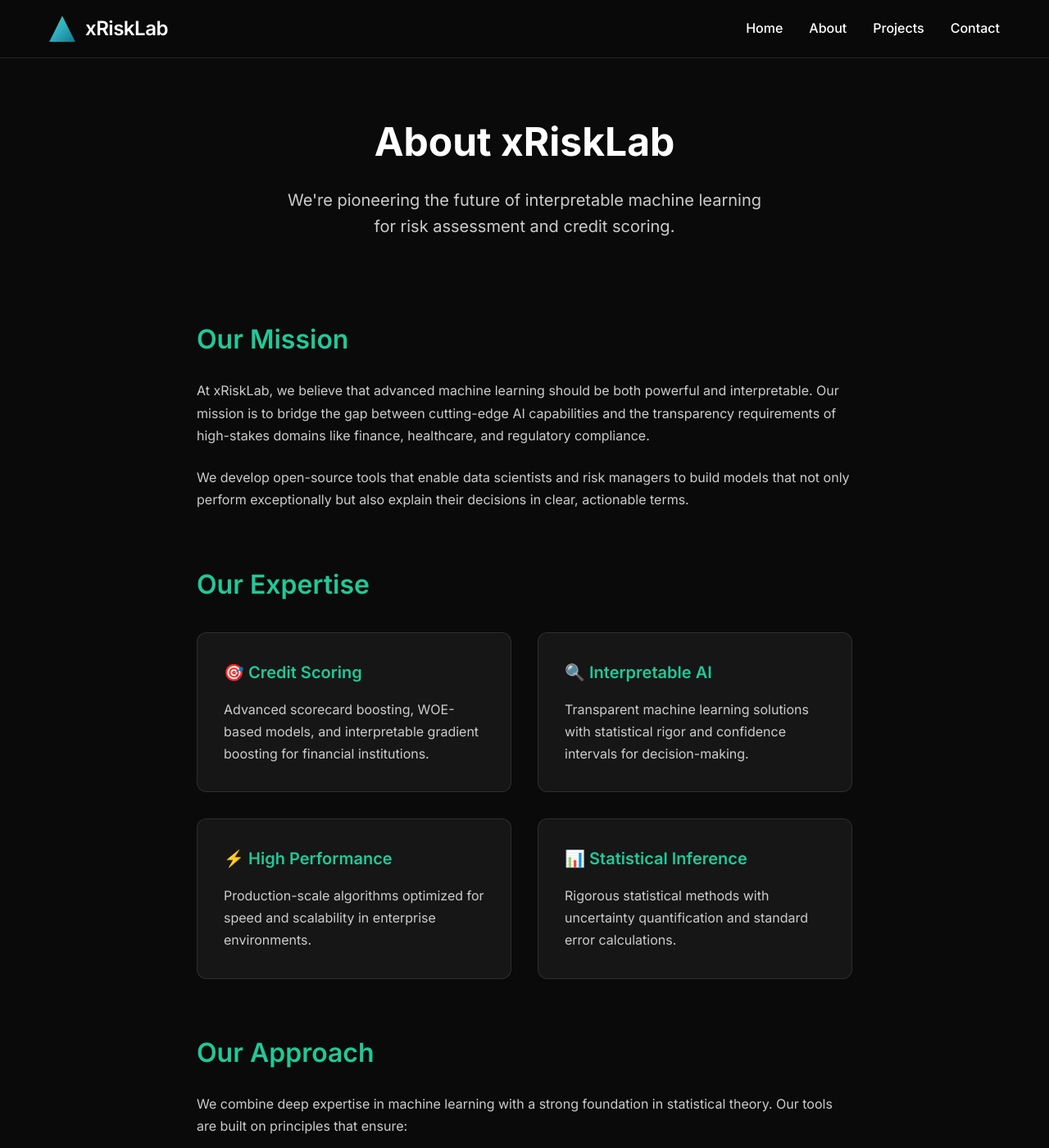
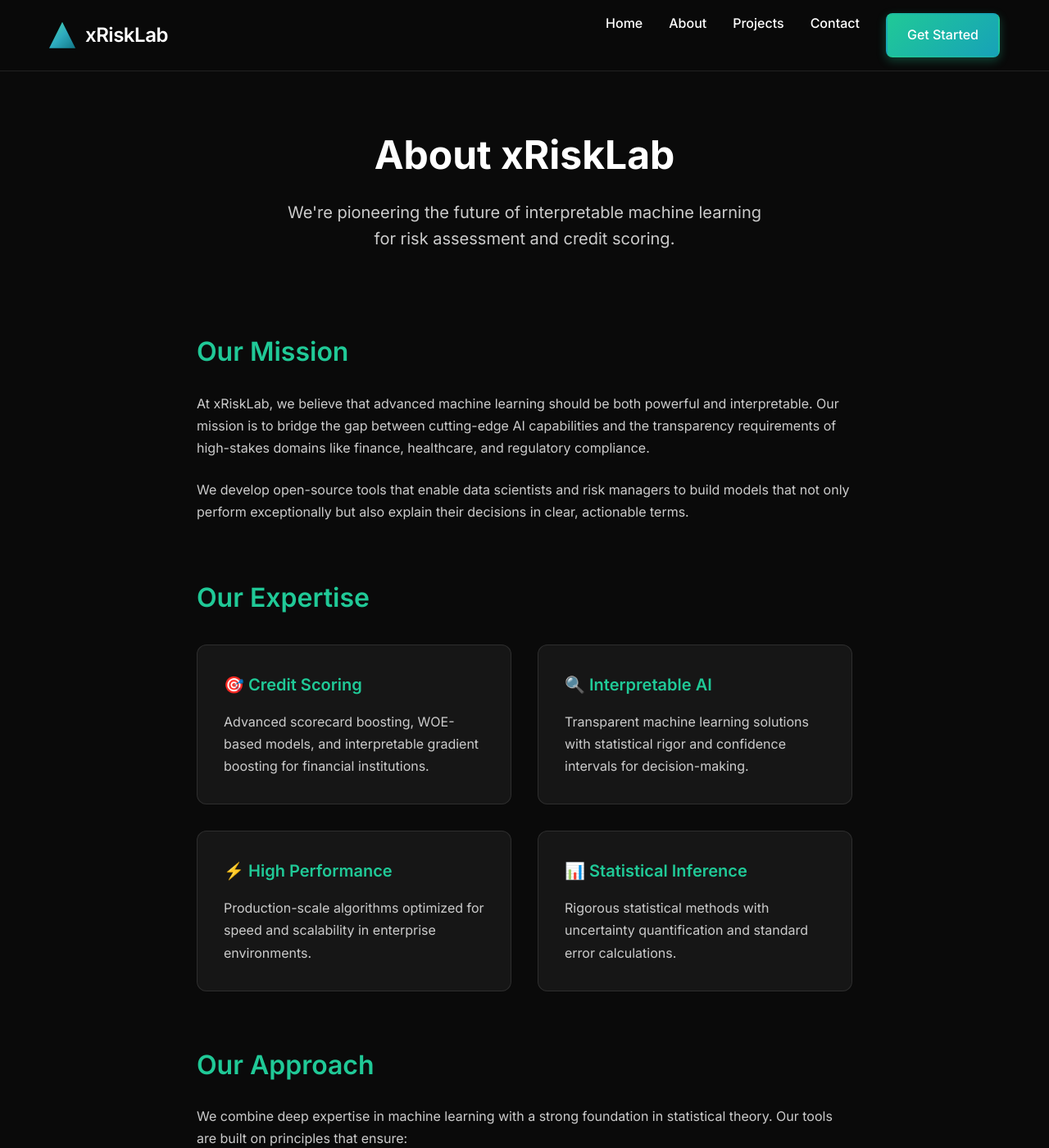
Before and after one commit to xRiskLab/xrisklab-website, a Jekyll site: the page built from about.md, in a window 1280 px wide and 1400 px high. Shown: the whole window at 82% size. Built offline with Jekyll 4.4.1, drawn with Linux system fonts in a browser that asks for light colours; some of the changed text lies outside the part shown.

Commit message:
Update website for modern fintech style and update footer text

```diff
--- a/_layouts/default.html
+++ b/_layouts/default.html
@@ -38,6 +38,7 @@
             <a class="page-link" href="{{ '/about/' | relative_url }}">About</a>
             <a class="page-link" href="{{ '/projects/' | relative_url }}">Projects</a>
             <a class="page-link" href="{{ '/contact/' | relative_url }}">Contact</a>
+            <a class="btn btn-primary" href="{{ '/get-started/' | relative_url }}">Get Started</a>
           </div>
         </nav>
       </div>
@@ -66,8 +67,8 @@
         <div class="footer-section">
           <h4>Connect</h4>
           <ul>
-            <li><a href="https://github.com/xRiskLab">GitHub</a></li>
-            <li><a href="mailto:contact@xrisklab.ai">Email</a></li>
+            <li><a href="https://github.com/xRiskLab" class="page-link">GitHub</a></li>
+            <li><a href="mailto:contact@xrisklab.ai" class="page-link">Email</a></li>
           </ul>
         </div>
       </div>
--- a/assets/css/style.css
+++ b/assets/css/style.css
@@ -11,6 +11,7 @@
   color: #333;
   background: #0a0a0a;
   color: #ffffff;
+  transition: background 0.3s ease;
 }
 
 .container {
@@ -104,6 +105,7 @@
 
 .page-link:hover {
   color: #20c997;
+  text-shadow: 0 0 5px rgba(32, 201, 151, 0.5);
 }
 
 .page-link::after {
@@ -128,6 +130,7 @@
   text-align: center;
   position: relative;
   overflow: hidden;
+  animation: backgroundMove 10s infinite alternate;
 }
 
 .hero-section::before {
@@ -465,6 +468,11 @@
 }
 
 /* Responsive design */
+@keyframes backgroundMove {
+  0% { background-position: 0% 0%; }
+  100% { background-position: 100% 100%; }
+}
+
 @media (max-width: 768px) {
   .menu-icon {
     display: block;
```
Also changed, not shown: other parts of _layouts/default.html (+1 -1 lines).
